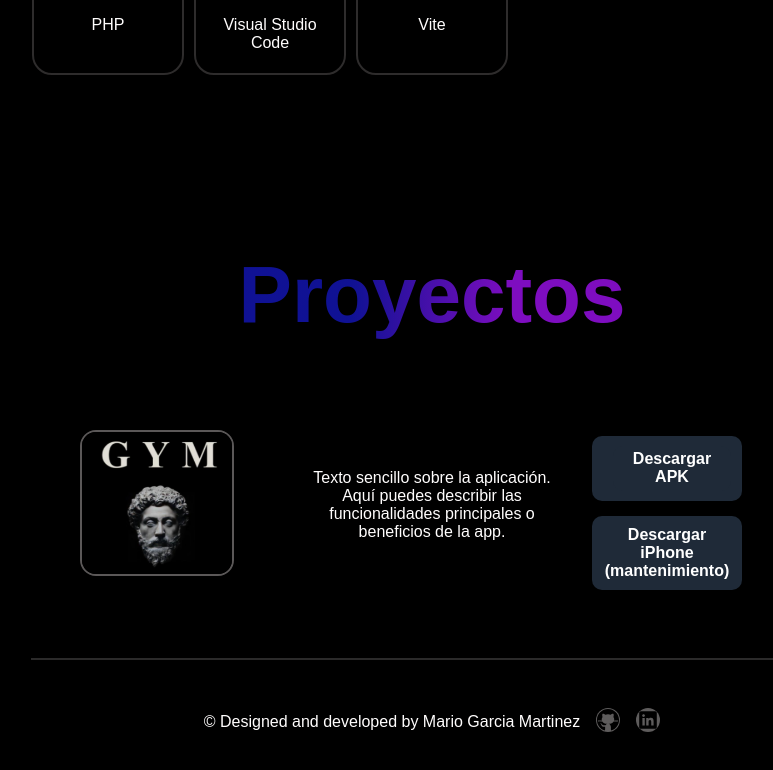
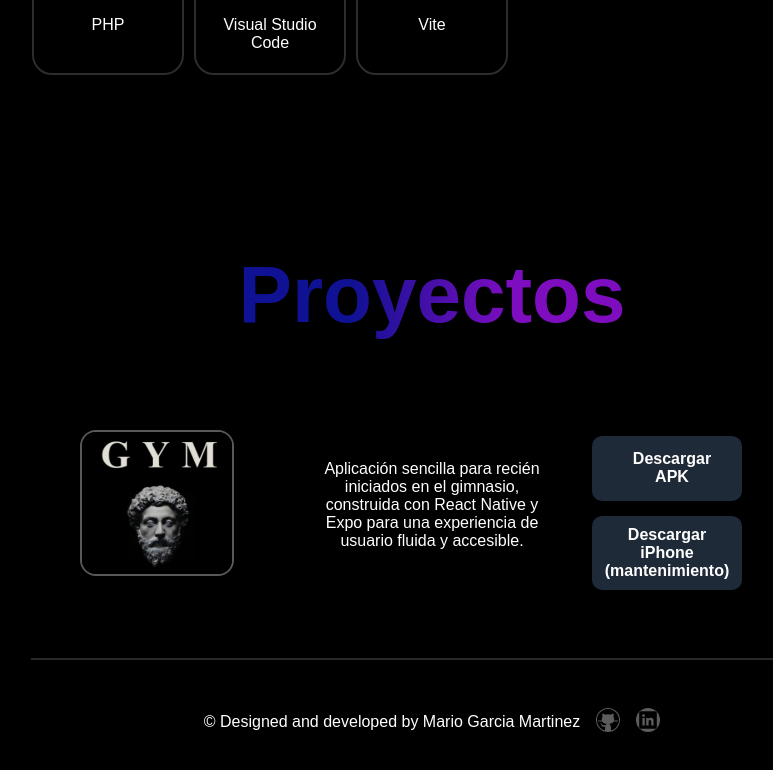
Before and after one commit to MarioGM01/Mario-Garcia, a React (Vite) app: page / in a window 1280 px wide. Shown: the part 2536-3306 px from the top of the page, without its empty margins (208-981 px from the left). Built offline with nearby package versions, Linux system fonts and the light colour scheme.

Commit message:
Añadir Bloque de Proyectos 3

```diff
--- a/src/components/Apps.jsx
+++ b/src/components/Apps.jsx
@@ -16,7 +16,7 @@ export function Apps() {
 
                     {/* Bloque 2: Descripción */}
                     <div className="AppBlock">
-                        <p>Texto sencillo sobre la aplicación. Aquí puedes describir las funcionalidades principales o beneficios de la app.</p>
+                        <p>Aplicación sencilla para recién iniciados en el gimnasio, construida con React Native y Expo para una experiencia de usuario fluida y accesible.</p>
                     </div>
 
                     {/* Bloque 3: Botones de descarga */}
```
